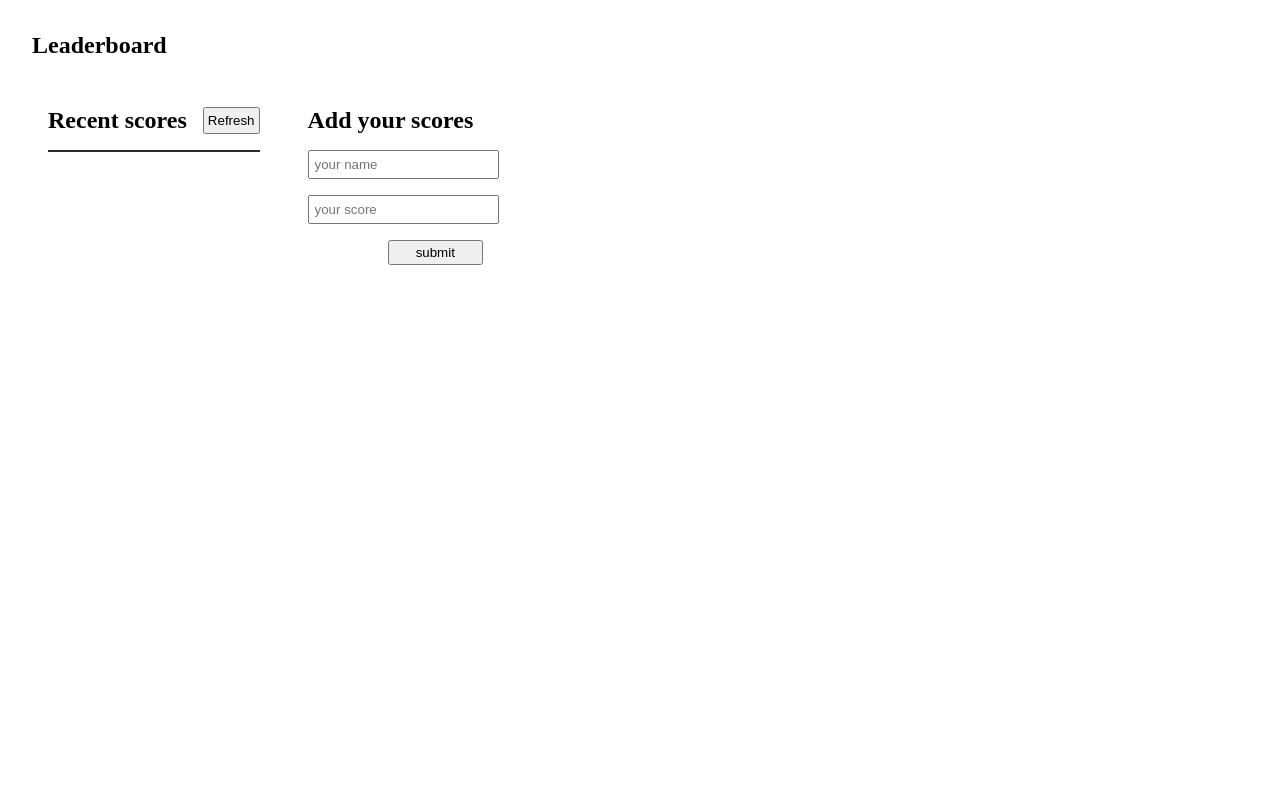
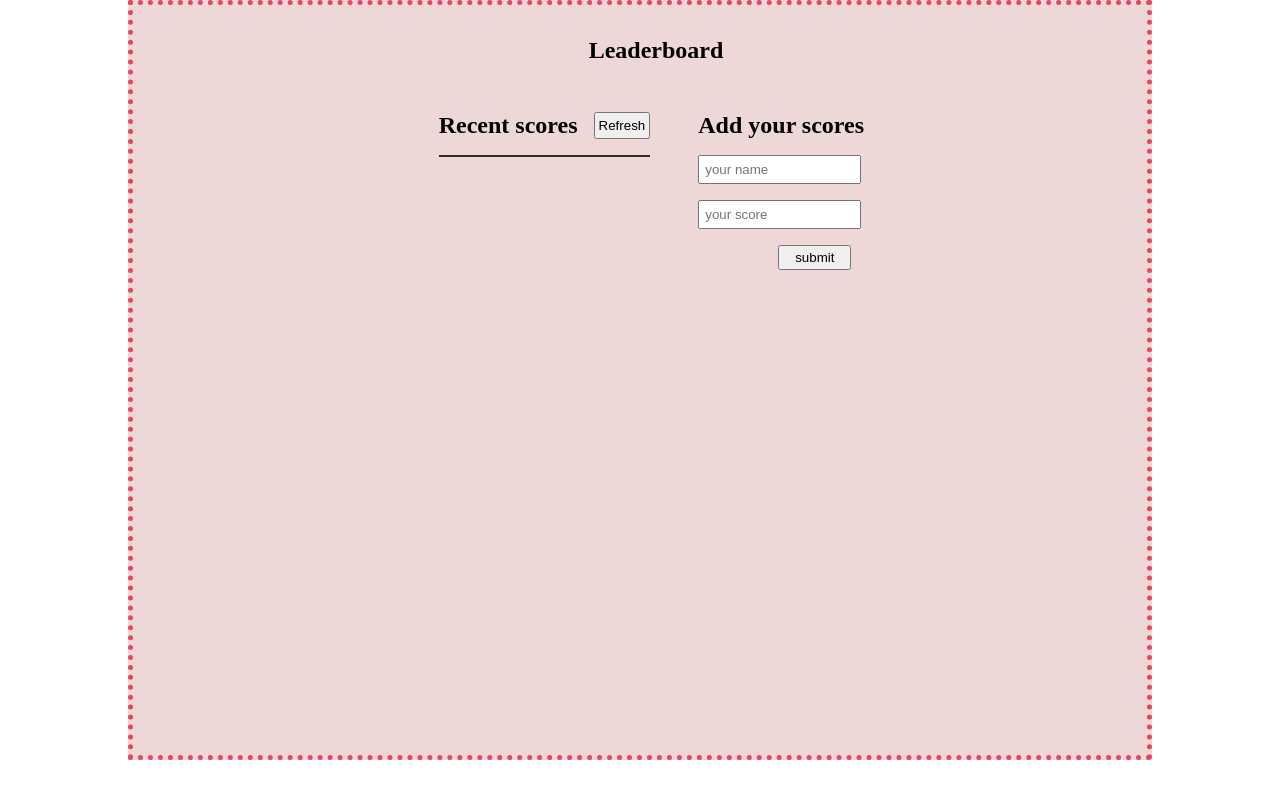
Before and after one commit to Ngufor-emmanuella/Loaderboard-proj, a website built with webpack: page src/index.html in a window 1280 px wide. Built offline with nearby package versions, Linux system fonts and the light colour scheme.

Commit message:
Add background-color to the section

```diff
--- a/src/style.css
+++ b/src/style.css
@@ -4,16 +4,26 @@
   box-sizing: border-box;
 }
 
+section {
+  border: 5px dotted rgb(233, 69, 96);
+  width: 80%;
+  height: 95vh;
+  margin: 0 auto;
+  background-color: rgb(238, 215, 215);
+}
+
 h1 {
   padding-left: 2rem;
   padding-top: 2rem;
+  display: flex;
+  justify-content: center;
 }
 
 .mainest {
-  width: 100%;
   display: flex;
   gap: 3rem;
   padding-top: 3rem;
+  justify-content: center;
 }
 
 .recent-scores {
@@ -32,7 +42,7 @@ h1 {
 form {
   display: flex;
   flex-direction: column;
-  width: 100%;
+  width: 85%;
   gap: 1rem;
   padding-top: 1rem;
 }
@@ -42,7 +52,7 @@ input {
 }
 
 .submit-button {
-  width: 50%;
+  width: 45%;
   margin-left: 5rem;
   padding: 3px;
 }
```
